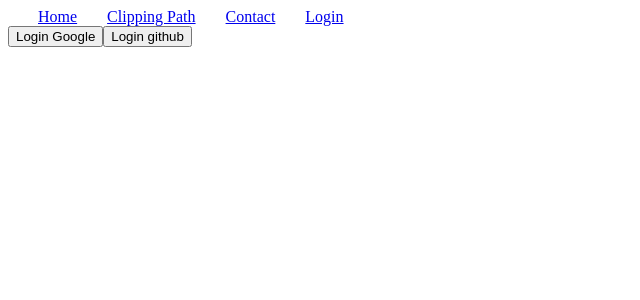
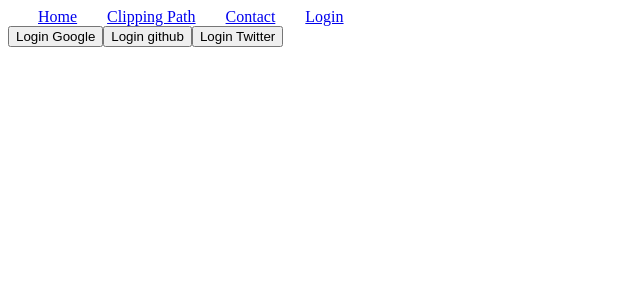
Before and after one commit to lightDevX/simplefirebase, a React (Vite) app: page /login in a window 1280 px wide. Shown: the top 300 px of the page, without its empty margins (0-640 px from the left). Built offline with nearby package versions, Linux system fonts and the light colour scheme.

Commit message:
twitter auth create

```diff
--- a/src/Auth/Login/Login.jsx
+++ b/src/Auth/Login/Login.jsx
@@ -1,5 +1,5 @@
 import React, { useState } from 'react';
-import { GithubAuthProvider, GoogleAuthProvider, getAuth, signInWithPopup, signOut } from "firebase/auth";
+import { GithubAuthProvider, GoogleAuthProvider, TwitterAuthProvider, getAuth, signInWithPopup, signOut } from "firebase/auth";
 import app from '../../firebase/firebase.init';
 
 const Login = () => {
@@ -8,6 +8,7 @@ const Login = () => {
     const auth = getAuth(app);
     const googleProvider = new GoogleAuthProvider();
     const githubProvider = new GithubAuthProvider();
+    const twiterrProvider = new TwitterAuthProvider();
 
     const handleGoogleSignIn = () => {
         signInWithPopup(auth, googleProvider)
@@ -33,6 +34,18 @@ const Login = () => {
             })
     }
 
+    const handleTwitterSignIn = () => {
+        signInWithPopup(auth, twiterrProvider)
+            .then(result => {
+                const loginTwitterUser = result.user;
+                console.log(loginTwitterUser);
+                setUser(loginTwitterUser);
+            })
+            .catch(error => {
+                console.log(error, error.message);
+            })
+    }
+
     const handleSignOut = () => {
         signOut(auth)
             .then(result => {
@@ -52,6 +65,7 @@ const Login = () => {
                 <>
                     <button onClick={handleGoogleSignIn}>Login Google</button>
                     <button onClick={handleGitHub}>Login github</button>
+                    <button onClick={handleTwitterSignIn}>Login Twitter</button>
                 </>
             }
             {user &&
```
